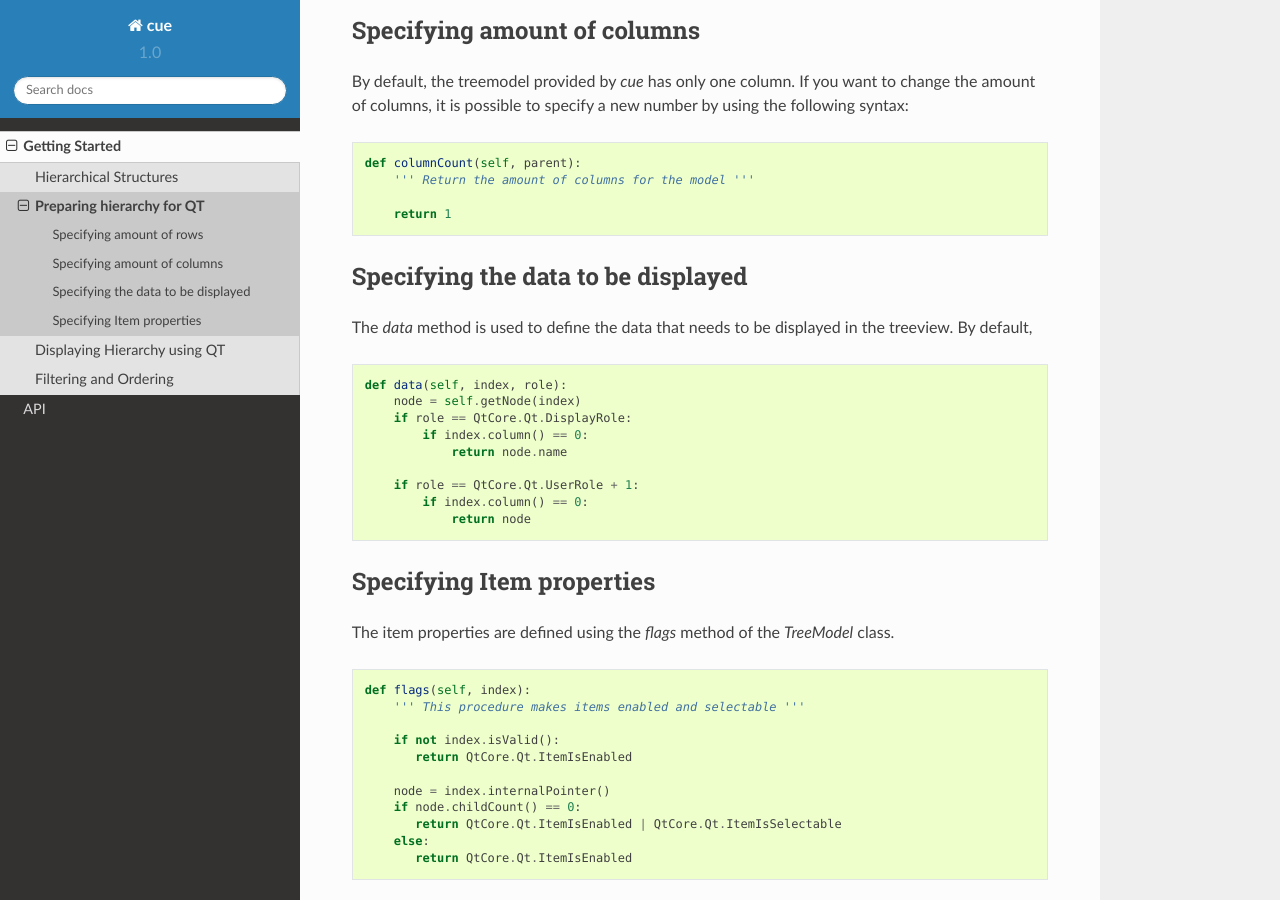
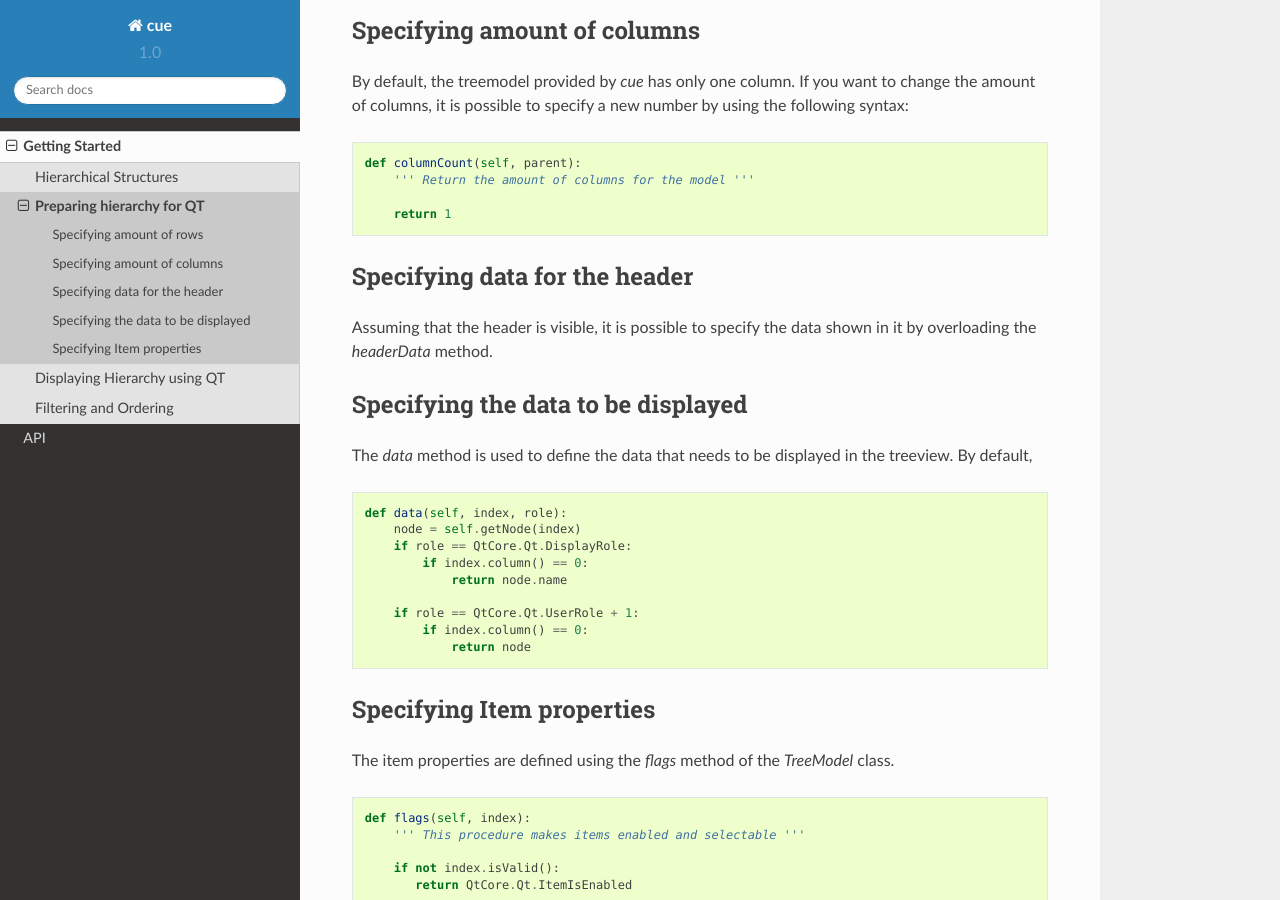
Before and after one commit to elusive-ideas/cue, a Sphinx documentation site: the page built from doc/treemodel.rst, in a window 1280 px wide and 900 px high, scrolled down 549 px. Built offline with Sphinx 7.4.7 and the Read the Docs theme 2.0.0, drawn with Linux system fonts in a browser that asks for light colours.

Commit message:
Updated treemodel documentation - Added placeholder for header data section

```diff
--- a/doc/treemodel.rst
+++ b/doc/treemodel.rst
@@ -36,6 +36,12 @@ the following syntax:
 
        return 1
 
+Specifying data for the header
+------------------------------
+
+Assuming that the header is visible, it is possible to specify the data shown
+in it by overloading the `headerData` method.
+
 Specifying the data to be displayed
 -----------------------------------
 
```
